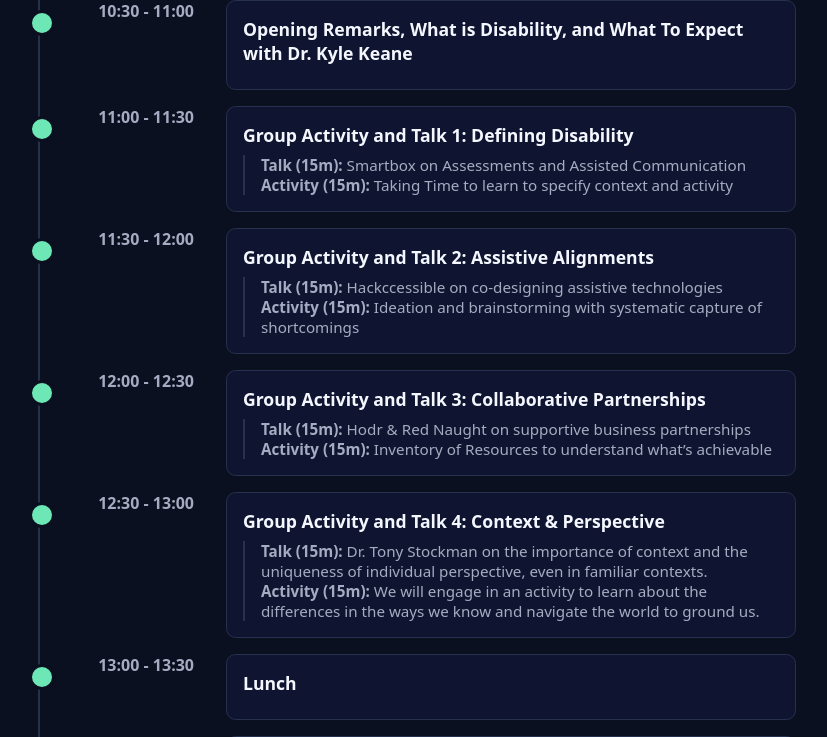
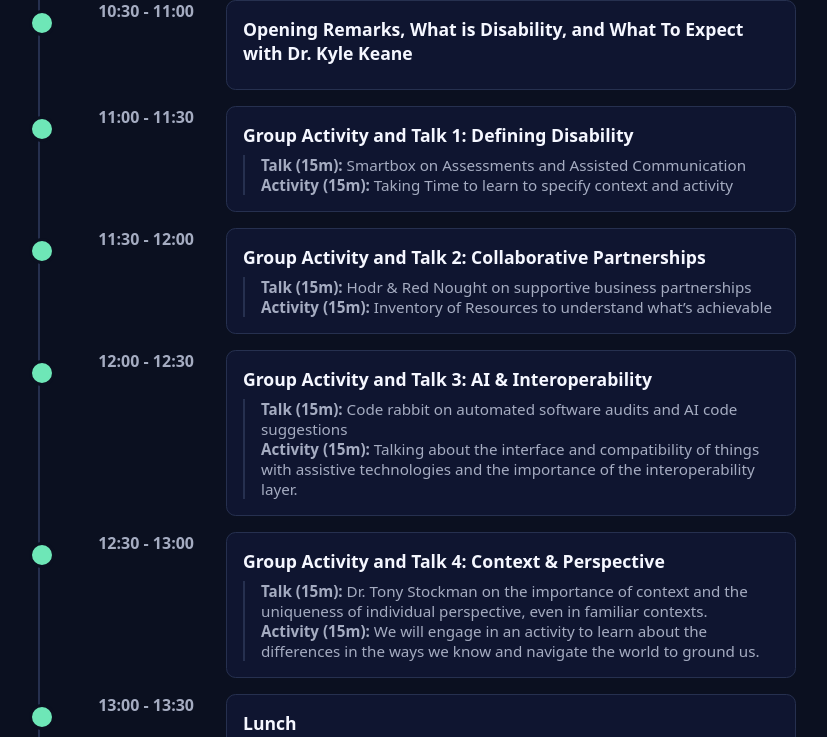
Before and after one commit to ComsKeaneDev/project-submission-backend, a FastAPI app: page /schedule in a window 1280 px wide. Shown: the part 472-1209 px from the top of the page, without its empty margins (228-1055 px from the left). Run offline with FastAPI, Linux system fonts and the light colour scheme.

Commit message:
feat: added CodeRabbit as one of the sponsors

```diff
--- a/app/main.py
+++ b/app/main.py
@@ -77,6 +77,14 @@ def partners(context: dict = Depends(get_context)):
             "alt_text": "The GitHub logo, showing the white 'Octocat' silhouette.",
             "url": "https://github.com",
             "description": "Title sponsor and keynote speaker."
+        },
+        {
+            "name": "CodeRabbit",
+            "org": "Sponsor",
+            "logo_url": "/static/CodeRabbit.png",
+            "alt_text": "CodeRabbit logo, an illustrated rabbit face wearing glasses.",
+            "url": "https://www.coderabbit.ai/",
+            "description": "Automated software audits and AI code suggestions."
         },
         {
             "name": "Smartbox",
--- a/templates/schedule.html
+++ b/templates/schedule.html
@@ -38,22 +38,22 @@
             <div class="schedule-item">
                 <div class="schedule-time">11:30 - 12:00</div>
                 <div class="schedule-event">
-                    <h3>Group Activity and Talk 2: Assistive Alignments</h3>
+                    <h3>Group Activity and Talk 2: Collaborative Partnerships</h3>
                     <div class="sub-event">
-                        <strong>Talk (15m):</strong> Hackccessible on co-designing assistive technologies
+                        <strong>Talk (15m):</strong> Hodr & Red Nought on supportive business partnerships
                         <br>
-                        <strong>Activity (15m):</strong> Ideation and brainstorming with systematic capture of shortcomings
+                        <strong>Activity (15m):</strong> Inventory of Resources to understand what’s achievable
                     </div>
                 </div>
             </div>
             <div class="schedule-item">
                 <div class="schedule-time">12:00 - 12:30</div>
                 <div class="schedule-event">
-                    <h3>Group Activity and Talk 3: Collaborative Partnerships</h3>
+                    <h3>Group Activity and Talk 3: AI & Interoperability</h3>
                     <div class="sub-event">
-                        <strong>Talk (15m):</strong> Hodr & Red Naught on supportive business partnerships
+                        <strong>Talk (15m):</strong> Code rabbit on automated software audits and AI code suggestions
                         <br>
-                        <strong>Activity (15m):</strong> Inventory of Resources to understand what’s achievable
+                        <strong>Activity (15m):</strong> Talking about the interface and compatibility of things with assistive technologies and the importance of the interoperability layer.
                     </div>
                 </div>
             </div>
```
Also changed, not shown: static/CodeRabbit.png (added).
